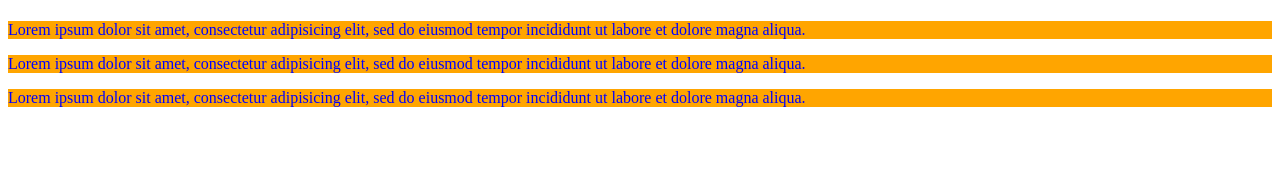
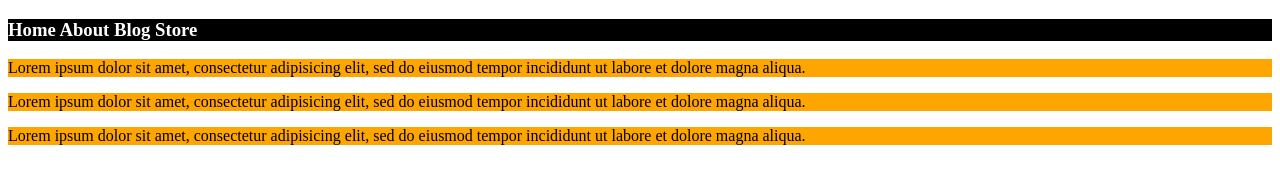
Before and after one commit to npmcdn-to-unpkg-bot/dahliam388.github.io, a plain HTML site: page Homework/box-model-layout/index.html in a window 1280 px wide. Drawn offline with Linux system fonts and the light colour scheme.

Commit message:
...and closer....

```diff
--- a/Homework/box-model-layout/index.html
+++ b/Homework/box-model-layout/index.html
@@ -4,11 +4,13 @@
 <link rel="stylesheet" type="text/css" href="style.css">
 </head>
 
-<h1> <title>Box Model / Layout Exercise</title> </h1>
+<Box Model / Layout Exercise</title>
 
 <body>
 
-<p class="lorem">Lorem ipsum dolor sit amet, consectetur adipisicing elit, sed do eiusmod tempor incididunt ut labore et dolore magna aliqua.</p>
+<h3>Home About Blog Store</h3>
+
+<p class="lorem">Lorem ipsum dolor sit amet, consectetur adipisicing elit, sed do eiusmod tempor incididunt ut labore et dolore magna aliqua.<p id="first"></p>
 
 <p class="lorem">Lorem ipsum dolor sit amet, consectetur adipisicing elit, sed do eiusmod tempor incididunt ut labore et dolore magna aliqua.</p>
 
--- a/Homework/box-model-layout/style.css
+++ b/Homework/box-model-layout/style.css
@@ -1,4 +1,12 @@
-p.lorem, .borem, .porem {
+h3 {
+	color:white;
+	background-color: black;
+}
+
+p.lorem {
 	background-color: orange;
-	color:blue;
 	}
+
+#first p {
+	color: blue;
+}
```
